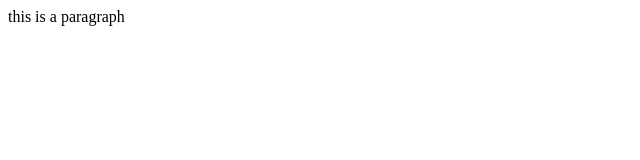
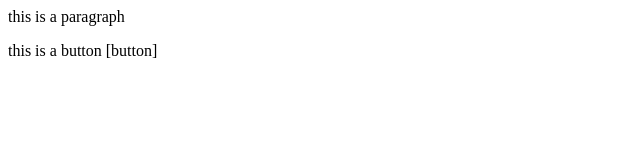
Before and after one commit to Jayesh-Prajapat/localrepo, a plain HTML site: page index.html in a window 1280 px wide. Shown: the whole page, without its empty margins (0-640 px from the left). Drawn offline with Linux system fonts and the light colour scheme.

```diff
--- a/index.html
+++ b/index.html
@@ -1 +1,2 @@
 <P>this is a paragraph</P>
+<p>this is a button [button]</p>
```
